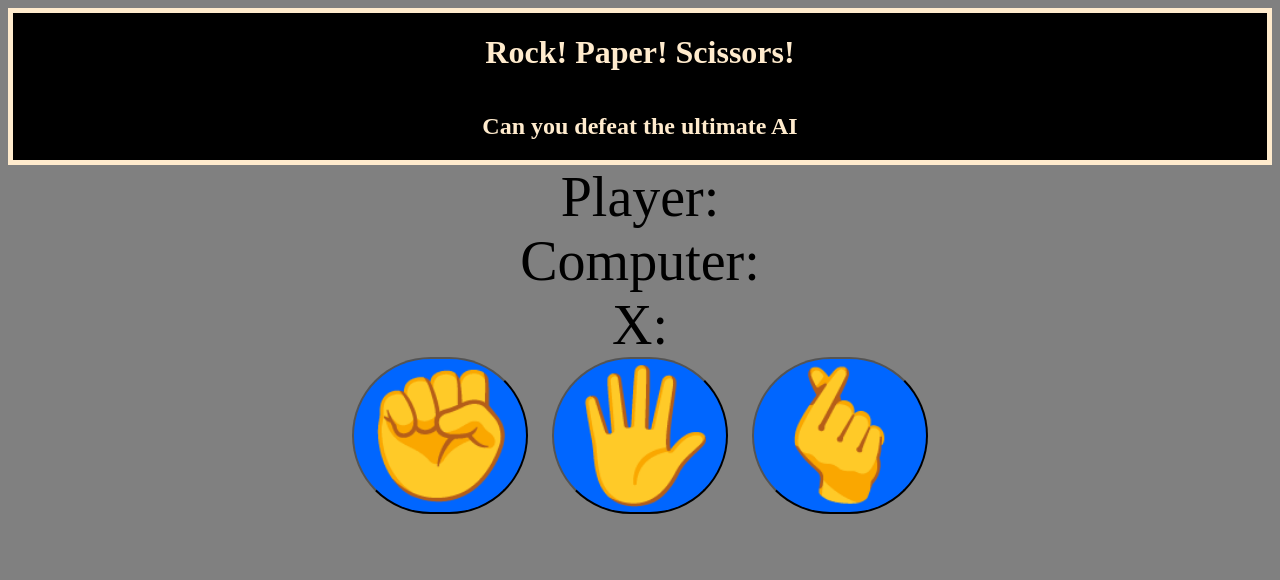
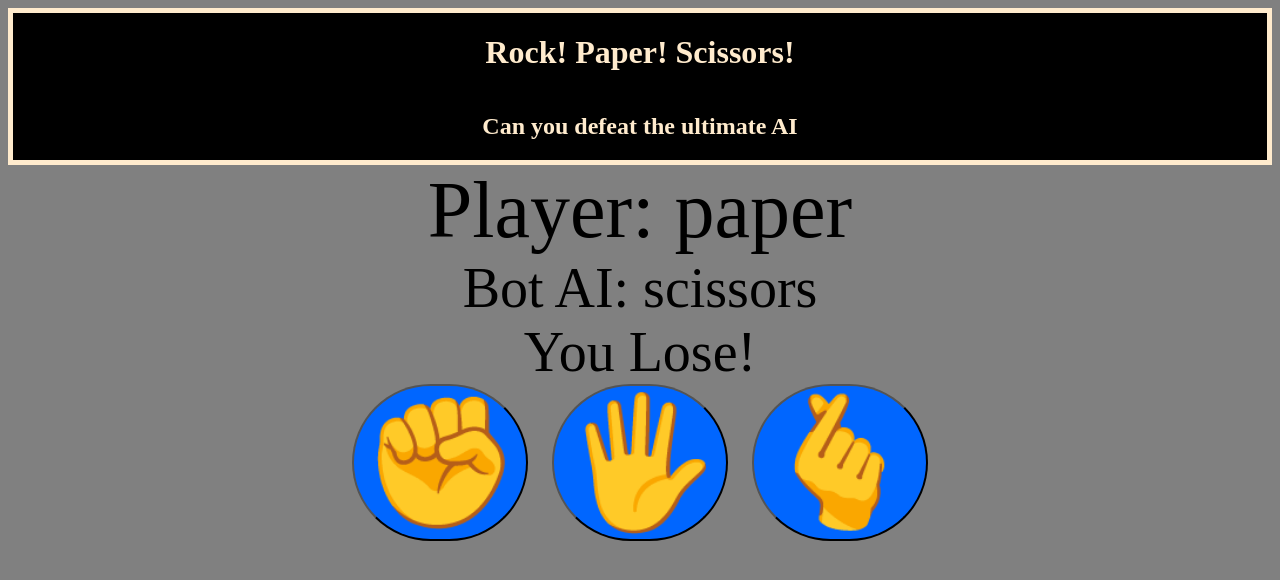
Before and after one commit to bertillosam/RPSgame, a plain HTML site: page index.html in a window 1280 px wide. Both pictures are taken after a click on the button "🖐️". Drawn offline with Linux system fonts and the light colour scheme.

Commit message:
Added functionality

```diff
--- a/index.html
+++ b/index.html
@@ -20,8 +20,8 @@
 
     <div id="Display">
          <div id="playerDisplay">Player:</div>
-         <div id="computerDisplay">Computer:</div>
-         <div id="resultDisplay">X:</div>
+         <div id="computerDisplay">Bot AI:</div>
+         <div id="resultDisplay"></div>
     </div>
 
 
--- a/index.js
+++ b/index.js
@@ -0,0 +1,33 @@
+
+
+const choices = ["rock", "paper", "scissors"];
+const playerDisplay = document.getElementById("playerDisplay");
+const computerDisplay = document.getElementById("computerDisplay");
+const resultDisplay = document.getElementById("resultDisplay");
+
+function playerChoice(playerChoice){
+
+    const computerChoice = choices[Math.floor(Math.random() * 3)];
+    let result = "";
+
+    if(playerChoice === computerChoice){
+        result = "No One Wins!";
+    }
+    else{
+        switch(playerChoice){
+            case "rock":
+                result = (computerChoice === "scissors") ? "You Win" : "You Lose!";
+                break;
+            case "paper":
+                result = (computerChoice === "rock") ? "You Win" : "You Lose!";
+                break;
+            case "scissors":
+                result = (computerChoice === "paper") ? "You Win" : "You Lose!";
+                break;
+        }
+    }
+
+    playerDisplay.textContent = `Player: ${playerChoice}`;
+    computerDisplay.textContent = `Bot AI: ${computerChoice}`;
+    resultDisplay.textContent = result;
+}
--- a/styles.css
+++ b/styles.css
@@ -31,3 +31,6 @@ body {
 .choices button:hover{
     background-color: rgba(0, 0, 255, 0.568);
 }
+#playerDisplay {
+    font-size: 5rem;
+}
```
